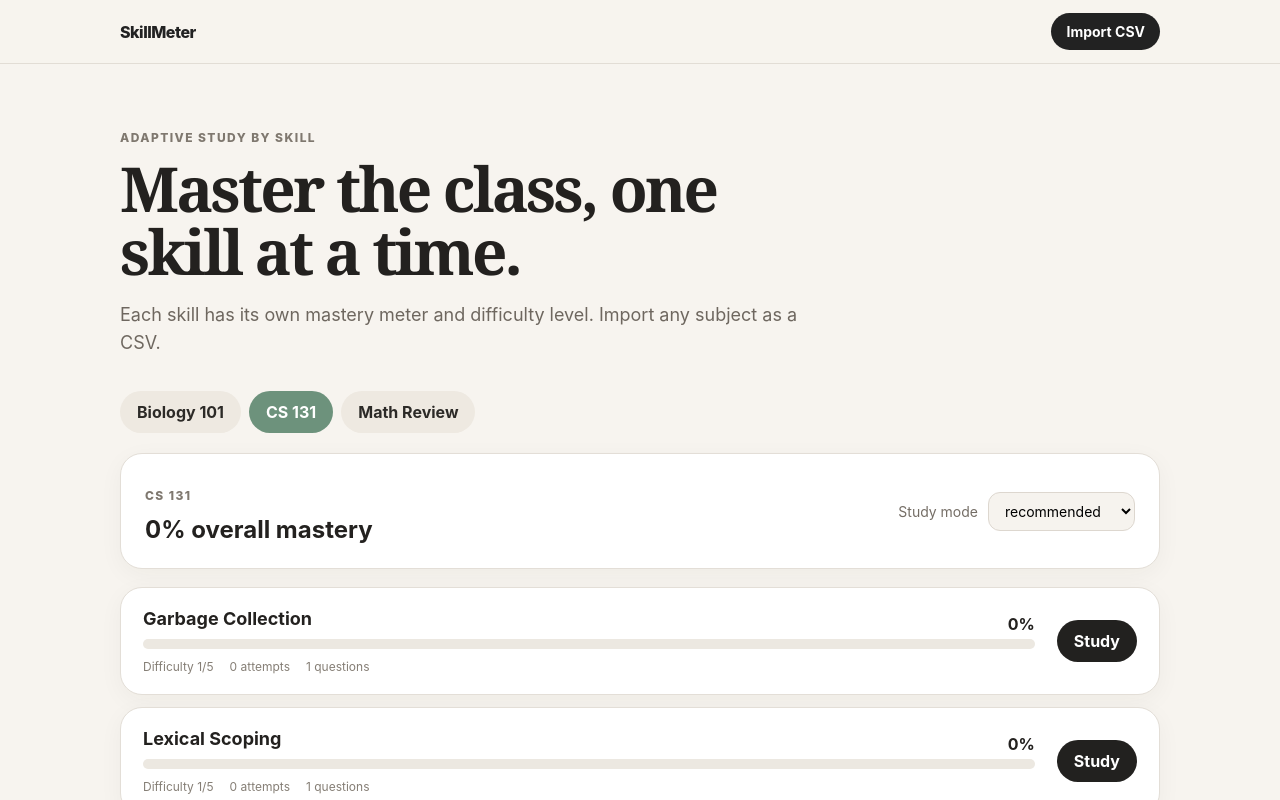
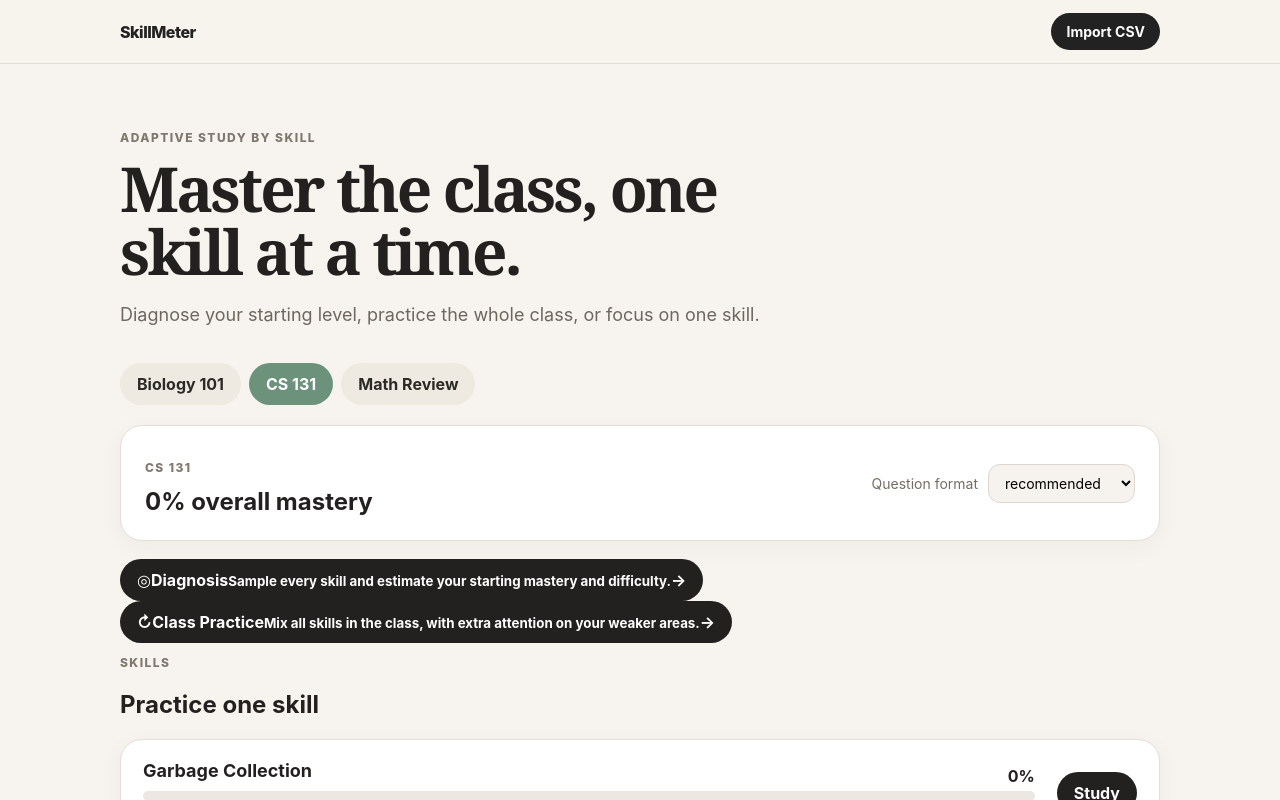
Before and after one commit to geeick/skillmeter-study, a React (Vite) app: page / in a window 1280 px wide. Shown: the top 800 px of the page. Built offline with nearby package versions, Linux system fonts and the light colour scheme.

Commit message:
Add diagnosis and class practice sessions

```diff
--- a/src/App.tsx
+++ b/src/App.tsx
@@ -2,14 +2,31 @@ import { useMemo, useState } from 'react'
 import './styles.css'
 import { parseQuestionCsv } from './csv'
 import { gradeAnswer } from './grading'
-import { pickQuestion, updateSkillProgress } from './adaptive'
+import {
+  buildDiagnosticQueue,
+  pickClassPracticeQuestion,
+  pickQuestion,
+  updateDiagnosticProgress,
+  updateSkillProgress
+} from './adaptive'
 import { sampleQuestions } from './sampleData'
-import { getProgress, loadAttempts, loadProgress, loadQuestions, saveAttempts, saveProgress, saveQuestions, skillKey } from './storage'
+import {
+  getProgress,
+  loadAttempts,
+  loadProgress,
+  loadQuestions,
+  saveAttempts,
+  saveProgress,
+  saveQuestions,
+  skillKey
+} from './storage'
 import type { Attempt, Question, SkillProgress, StudyMode } from './types'
 
 const MODES: Array<StudyMode | 'recommended'> = [
   'recommended','flashcard','multiple_choice','written','repair','ordering','numeric'
 ]
+
+type SessionKind = 'skill' | 'diagnosis' | 'class-practice'
 
 function Meter({value}:{value:number}) {
   return <div className="meter"><div className="fill" style={{width:`${value}%`}} /></div>
@@ -88,6 +105,9 @@ export default function App(){
   const [selectedSkill,setSelectedSkill]=useState('')
   const [mode,setMode]=useState<StudyMode|'recommended'>('recommended')
   const [current,setCurrent]=useState<Question|null>(null)
+  const [sessionKind,setSessionKind]=useState<SessionKind>('skill')
+  const [diagnosticQueue,setDiagnosticQueue]=useState<Question[]>([])
+  const [diagnosticIndex,setDiagnosticIndex]=useState(0)
   const [message,setMessage]=useState('')
 
   const classes=useMemo(()=>[...new Set(questions.map(q=>q.className))].sort(),[questions])
@@ -98,14 +118,83 @@ export default function App(){
     ? Math.round(skills.reduce((s,skill)=>s+getProgress(progress,selectedClass,skill).mastery,0)/skills.length)
     : 0
 
-  const start=(skill:string)=>{
+  const recentClassIds=()=>attempts
+    .filter(a=>a.className===selectedClass)
+    .slice(-6)
+    .map(a=>a.questionId)
+
+  const startSkill=(skill:string)=>{
+    setSessionKind('skill')
     setSelectedSkill(skill)
     const p=getProgress(progress,selectedClass,skill)
     const recent=attempts.filter(a=>a.className===selectedClass&&a.skill===skill).slice(-4).map(a=>a.questionId)
     setCurrent(pickQuestion(classQuestions.filter(q=>q.skill===skill),p,mode,recent)??null)
   }
 
+  const startDiagnosis=()=>{
+    const queue=buildDiagnosticQueue(classQuestions,mode)
+    if(!queue.length){
+      setMessage('No questions are available for that study mode.')
+      return
+    }
+    setSessionKind('diagnosis')
+    setDiagnosticQueue(queue)
+    setDiagnosticIndex(0)
+    setSelectedSkill(queue[0].skill)
+    setCurrent(queue[0])
+  }
+
+  const startClassPractice=()=>{
+    const q=pickClassPracticeQuestion(
+      classQuestions,
+      selectedClass,
+      progress,
+      skillKey,
+      mode,
+      recentClassIds()
+    )
+    if(!q){
+      setMessage('No questions are available for that study mode.')
+      return
+    }
+    setSessionKind('class-practice')
+    setSelectedSkill(q.skill)
+    setCurrent(q)
+  }
+
   const next=()=>{
+    if(sessionKind==='diagnosis'){
+      const nextIndex=diagnosticIndex+1
+      if(nextIndex>=diagnosticQueue.length){
+        setCurrent(null)
+        setDiagnosticQueue([])
+        setDiagnosticIndex(0)
+        setMessage('Diagnosis complete. Your skill meters and starting difficulties have been calibrated.')
+        return
+      }
+      const q=diagnosticQueue[nextIndex]
+      setDiagnosticIndex(nextIndex)
+      setSelectedSkill(q.skill)
+      setCurrent(q)
+      return
+    }
+
+    if(sessionKind==='class-practice'){
+      const q=pickClassPracticeQuestion(
+        classQuestions,
+        selectedClass,
+        progress,
+        skillKey,
+        mode,
+        recentClassIds()
+      )
+      if(q){
+        setSelectedSkill(q.skill)
+        setCurrent(q)
+      }
+      return
+    }
+
     if(!selectedSkill)return
     const p=getProgress(progress,selectedClass,selectedSkill)
     const recent=attempts.filter(a=>a.className===selectedClass&&a.skill===selectedSkill).slice(-4).map(a=>a.questionId)
@@ -114,11 +203,21 @@ export default function App(){
 
   const record=(score:number,answer:string)=>{
     if(!current)return
-    const key=skillKey(selectedClass,selectedSkill)
-    const nextProgress={...progress,[key]:updateSkillProgress(getProgress(progress,selectedClass,selectedSkill),score)}
-    const nextAttempts=[...attempts,{questionId:current.id,className:selectedClass,skill:selectedSkill,submittedAnswer:answer,score,timestamp:Date.now()}]
-    setProgress(nextProgress); setAttempts(nextAttempts)
-    saveProgress(nextProgress); saveAttempts(nextAttempts)
+    const activeSkill=current.skill
+    const key=skillKey(selectedClass,activeSkill)
+    const currentProgress=getProgress(progress,selectedClass,activeSkill)
+    const updated=sessionKind==='diagnosis'
+      ? updateDiagnosticProgress(currentProgress,score,current.difficulty)
+      : updateSkillProgress(currentProgress,score)
+    const nextProgress={...progress,[key]:updated}
+    const nextAttempts=[
+      ...attempts,
+      {questionId:current.id,className:selectedClass,skill:activeSkill,submittedAnswer:answer,score,timestamp:Date.now()}
+    ]
+    setProgress(nextProgress)
+    setAttempts(nextAttempts)
+    saveProgress(nextProgress)
+    saveAttempts(nextAttempts)
   }
 
   const importCsv=async(file?:File)=>{
@@ -127,24 +226,47 @@ export default function App(){
       const imported=await parseQuestionCsv(file)
       const ids=new Set(imported.map(q=>q.id))
       const merged=[...questions.filter(q=>!ids.has(q.id)),...imported]
-      setQuestions(merged); saveQuestions(merged)
+      setQuestions(merged)
+      saveQuestions(merged)
       setSelectedClass(imported[0]?.className ?? selectedClass)
       setMessage(`Imported ${imported.length} questions.`)
-    }catch(e){setMessage(e instanceof Error?e.message:'Import failed')}
+    }catch(e){
+      setMessage(e instanceof Error?e.message:'Import failed')
+    }
   }
 
   if(current){
-    const p=getProgress(progress,selectedClass,selectedSkill)
+    const activeSkill=current.skill
+    const p=getProgress(progress,selectedClass,activeSkill)
+    const sessionLabel=sessionKind==='diagnosis'
+      ? `Diagnosis ${diagnosticIndex+1}/${diagnosticQueue.length}`
+      : sessionKind==='class-practice'
+        ? 'Class Practice'
+        : activeSkill
+
     return <main className="shell">
-      <header><button className="brand" onClick={()=>setCurrent(null)}>← SkillMeter</button><span>{selectedClass}</span></header>
+      <header>
+        <button className="brand" onClick={()=>setCurrent(null)}>← SkillMeter</button>
+        <span>{selectedClass}</span>
+      </header>
       <section className="page narrow">
         <div className="study-head">
-          <div><p className="eyebrow">{selectedSkill}</p><h1>Difficulty {p.difficulty}/5</h1></div>
+          <div>
+            <p className="eyebrow">{sessionLabel}</p>
+            <h1>{activeSkill}</h1>
+            <p className="session-subtitle">Difficulty {current.difficulty}/5</p>
+          </div>
           <div className="mastery-number">{p.mastery}%<small>mastery</small></div>
         </div>
         <Meter value={p.mastery}/>
+        {sessionKind==='diagnosis' && <div className="diagnosis-progress">
+          <span>Checking your level across the class</span>
+          <strong>{diagnosticIndex+1} of {diagnosticQueue.length}</strong>
+        </div>}
         <QuestionCard key={current.id+attempts.length} q={current} onDone={record}/>
-        <button className="next" onClick={next}>Next question</button>
+        <button className="next" onClick={next}>
+          {sessionKind==='diagnosis' && diagnosticIndex===diagnosticQueue.length-1 ? 'Finish diagnosis' : 'Next question'}
+        </button>
       </section>
     </main>
   }
@@ -154,25 +276,60 @@ export default function App(){
       <div className="brand">SkillMeter</div>
       <label className="upload">Import CSV<input type="file" accept=".csv" onChange={e=>importCsv(e.target.files?.[0])}/></label>
     </header>
+
     <section className="page">
       {message && <div className="notice" onClick={()=>setMessage('')}>{message}</div>}
+
       <div className="hero">
         <p className="eyebrow">Adaptive study by skill</p>
         <h1>Master the class, one skill at a time.</h1>
-        <p>Each skill has its own mastery meter and difficulty level. Import any subject as a CSV.</p>
+        <p>Diagnose your starting level, practice the whole class, or focus on one skill.</p>
       </div>
+
       <div className="class-tabs">
         {classes.map(c=><button key={c} className={c===selectedClass?'active-tab':'secondary'} onClick={()=>setSelectedClass(c)}>{c}</button>)}
       </div>
+
       <div className="class-summary card">
-        <div><p className="eyebrow">{selectedClass}</p><h2>{classMastery}% overall mastery</h2></div>
+        <div>
+          <p className="eyebrow">{selectedClass}</p>
+          <h2>{classMastery}% overall mastery</h2>
+        </div>
         <div className="mode-wrap">
-          <label>Study mode</label>
+          <label>Question format</label>
           <select value={mode} onChange={e=>setMode(e.target.value as StudyMode|'recommended')}>
             {MODES.map(m=><option key={m} value={m}>{m.replaceAll('_',' ')}</option>)}
           </select>
         </div>
       </div>
+
+      <div className="session-grid">
+        <button className="session-card diagnosis-card" onClick={startDiagnosis}>
+          <span className="session-icon">◎</span>
+          <span>
+            <strong>Diagnosis</strong>
+            <small>Sample every skill and estimate your starting mastery and difficulty.</small>
+          </span>
+          <span className="session-arrow">→</span>
+        </button>
+
+        <button className="session-card practice-card" onClick={startClassPractice}>
+          <span className="session-icon">↻</span>
+          <span>
+            <strong>Class Practice</strong>
+            <small>Mix all skills in the class, with extra attention on your weaker areas.</small>
+          </span>
+          <span className="session-arrow">→</span>
+        </button>
+      </div>
+
+      <div className="section-heading">
+        <div>
+          <p className="eyebrow">Skills</p>
+          <h2>Practice one skill</h2>
+        </div>
+      </div>
+
       <div className="skills">
         {skills.map(skill=>{
           const p=getProgress(progress,selectedClass,skill)
@@ -181,9 +338,13 @@ export default function App(){
             <div className="skill-main">
               <div className="row spread"><h3>{skill}</h3><strong>{p.mastery}%</strong></div>
               <Meter value={p.mastery}/>
-              <div className="meta"><span>Difficulty {p.difficulty}/5</span><span>{p.attempts} attempts</span><span>{count} questions</span></div>
+              <div className="meta">
+                <span>Difficulty {p.difficulty}/5</span>
+                <span>{p.attempts} attempts</span>
+                <span>{count} questions</span>
+              </div>
             </div>
-            <button onClick={()=>start(skill)}>Study</button>
+            <button onClick={()=>startSkill(skill)}>Study</button>
           </div>
         })}
       </div>
```
